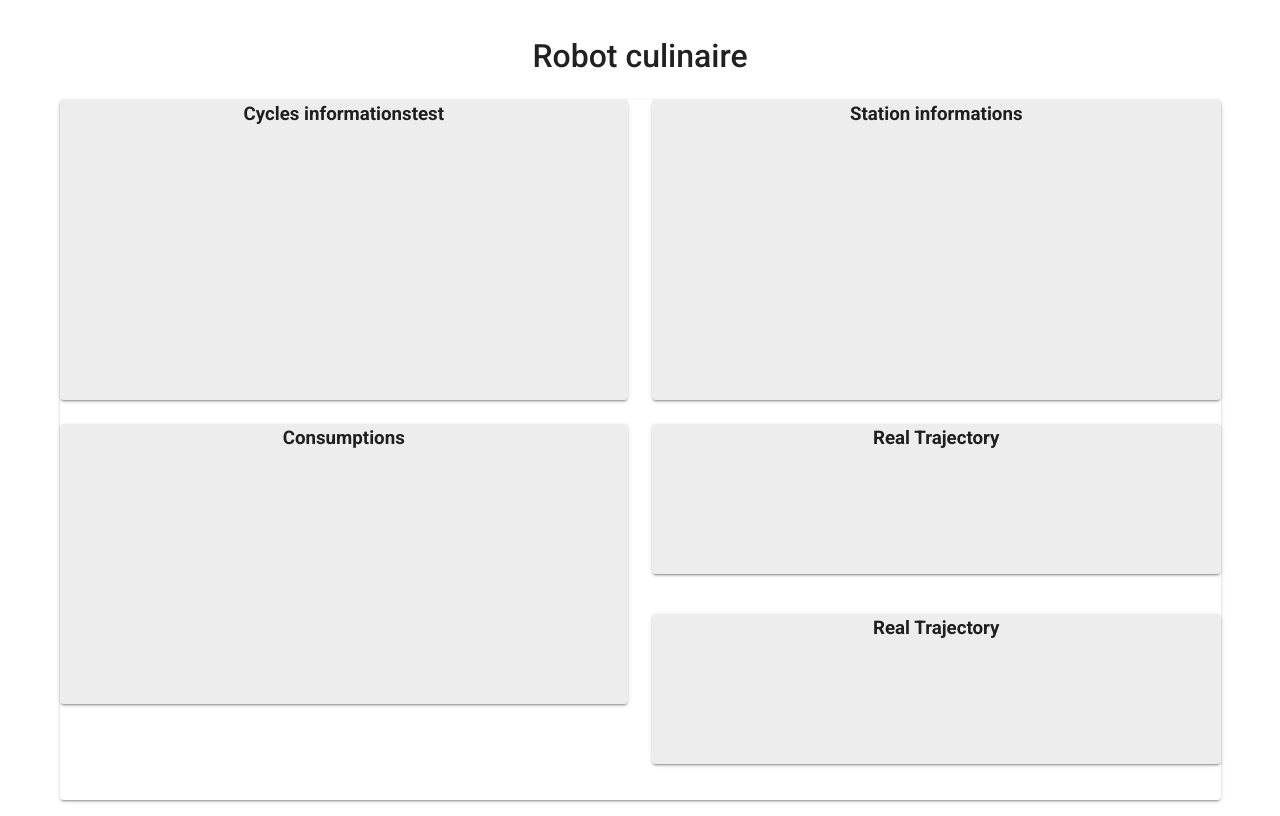
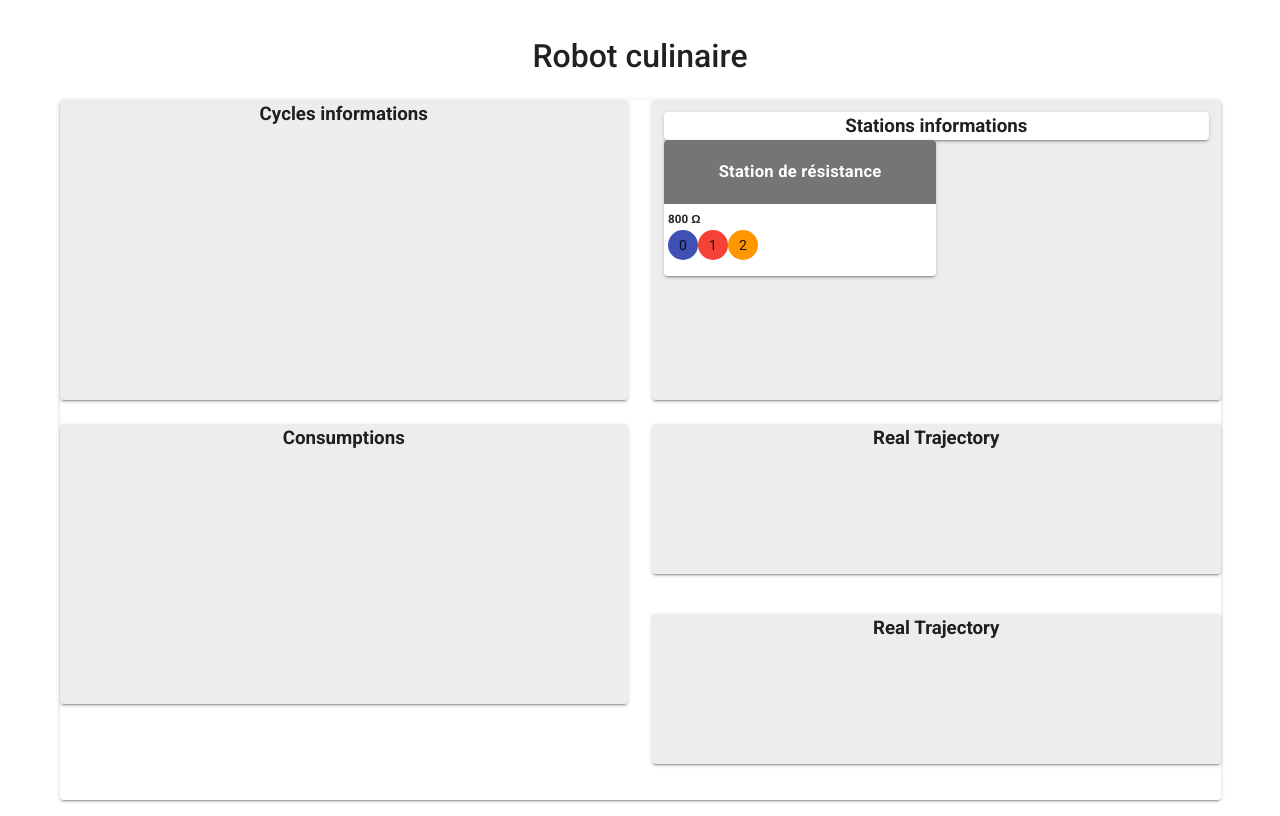
Before and after one commit to GLO3013-E4/COViRondelle2021, a Vue app in the folder frontend/: page / in a window 1280 px wide. Built offline with nearby package versions, Linux system fonts and the light colour scheme.

Commit message:
repositionner et deplace dans sous component

```diff
--- a/frontend/src/components/cycles/CyclesInformations.vue
+++ b/frontend/src/components/cycles/CyclesInformations.vue
@@ -1,17 +1,12 @@
 <template>
   <v-card class="d-flex justify-center" color="#ededed" height="300">
     <h3>Cycles informations</h3>
-    <CycleList />
   </v-card>
 </template>
 
 <script lang="ts">
-import { Component, Vue } from "vue-property-decorator";
-import CycleList from "./CycleList.vue";
+import { Vue } from "vue-property-decorator";
 
-@Component({
-  components: { CycleList: CycleList }
-})
 export default class CyclesInformations extends Vue {}
 </script>
 
--- a/frontend/src/components/station/StationInformations.vue
+++ b/frontend/src/components/station/StationInformations.vue
@@ -1,6 +1,37 @@
 <template>
-  <v-card class="d-flex justify-center" color="#ededed" height="300">
-    <h3>Station informations</h3>
+  <v-card color="#ededed" height="300">
+    <v-container>
+      <v-row>
+        <v-col sm="12">
+          <v-card class="d-flex justify-center">
+            <h3>Stations informations</h3>
+          </v-card>
+        </v-col>
+      </v-row>
+      <v-row no-gutters>
+        <v-col sm="6">
+          <v-card>
+            <v-card-title sm="6" class="grey darken-1 d-flex justify-center">
+              <h5 class="white--text">
+                Station de résistance
+              </h5>
+            </v-card-title>
+            <v-row>
+              <v-card-text>
+                <h5 class="text-primary">{{ this.resistanceValue }} Ω</h5>
+                <v-avatar
+                  size="30"
+                  v-for="(puckColor, i) in pucksColors"
+                  :key="i"
+                  :color="puckColor"
+                  >{{ i }}
+                </v-avatar>
+              </v-card-text>
+            </v-row>
+          </v-card>
+        </v-col>
+      </v-row>
+    </v-container>
   </v-card>
 </template>
 
@@ -10,7 +41,10 @@ import { Component, Vue } from "vue-property-decorator";
 @Component({
   components: {}
 })
-export default class StationInformations extends Vue {}
+export default class StationInformations extends Vue {
+  private resistanceValue = 800; //voir l'affichage avec 3 chiffres
+  private pucksColors = ["indigo", "red", "orange"]; //Assume que je reçois un array de couleur
+}
 </script>
 
 <style></style>
```
